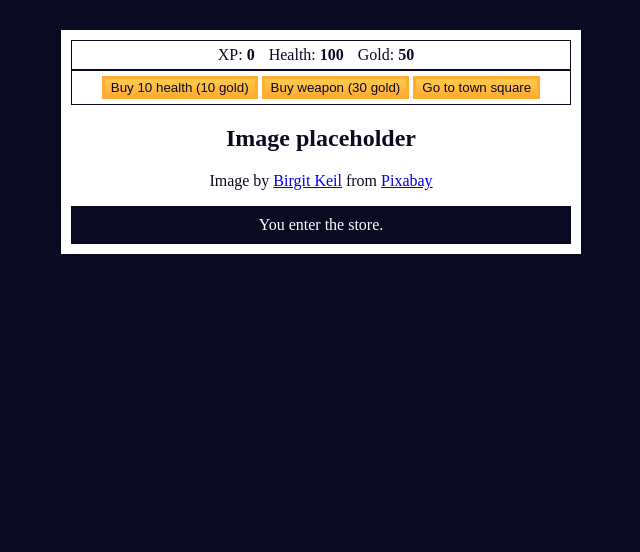
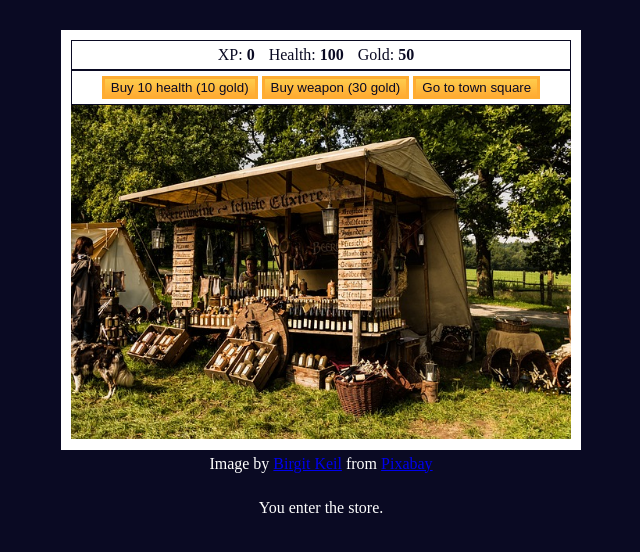
Before and after one commit to clvalada/rpg-dragon-slayer, a plain HTML site: page index.html in a window 1280 px wide. Both pictures are taken after a click on the button "Go to store". Shown: the whole page, without its empty margins (319-959 px from the left). Drawn offline with Linux system fonts and the light colour scheme.

Commit message:
updating images

```diff
--- a/index.html
+++ b/index.html
@@ -22,7 +22,7 @@
         <span class="stat">Health: <strong><span id="monsterHealth"></span></strong></span>
       </div>
       <div id="image">
-        <h2>Image placeholder</h2>
+        <img id="imagePlaceholder" src="images/town-square.jpg" alt="Image placeholder">
         <p id="photoCredit"></p>
       </div>
       <div id="text">
--- a/script.js
+++ b/script.js
@@ -95,8 +95,8 @@ const locations = [
         "button text": ["REPLAY?", "REPLAY?", "REPLAY?"],
         "button functions": [restart, restart, restart],
         text: "You defeat the dragon! YOU WIN THE GAME! 🎉",
-        image: "images/win.jpg",
-        photoCredit: 'Image by <a href="https://pixabay.com/users/wadams-955461/?utm_source=link-attribution&utm_medium=referral&utm_campaign=image&utm_content=1073396">William Adams</a> from <a href="https://pixabay.com//?utm_source=link-attribution&utm_medium=referral&utm_campaign=image&utm_content=1073396">Pixabay</a>'
+        image: "images/victory.jpg",
+        photoCredit: 'Image by <a href="https://pixabay.com/users/sarahrichterart-1546275/?utm_source=link-attribution&utm_medium=referral&utm_campaign=image&utm_content=3084651">Sarah Richter</a> from <a href="https://pixabay.com//?utm_source=link-attribution&utm_medium=referral&utm_campaign=image&utm_content=3084651">Pixabay</a>'
     },
     {
         name: "easter egg",
@@ -122,6 +122,7 @@ function update(location){
     button2.onclick = location["button functions"][1];
     button3.onclick = location["button functions"][2];
     text.innerText = location.text;
+    image.src = location.image;
     photoCredit.innerHTML = location.photoCredit;
 }
 
--- a/style.css
+++ b/style.css
@@ -36,9 +36,20 @@ body {
 }
 
 #image {
-    color:#0a0a23;
+    max-width: 100%;
+    margin: 0 auto;
+  }
+
+  #imagePlaceholder {
+    width: 100%;
+    height: auto;
+    display: block;
+  }
+
+  #photoCredit {
     text-align: center;
-}
+  }
+
 
 .stat {
     padding-right: 10px;
```
Also changed, not shown: images/victory.jpg (added), images/win.jpg (deleted).
